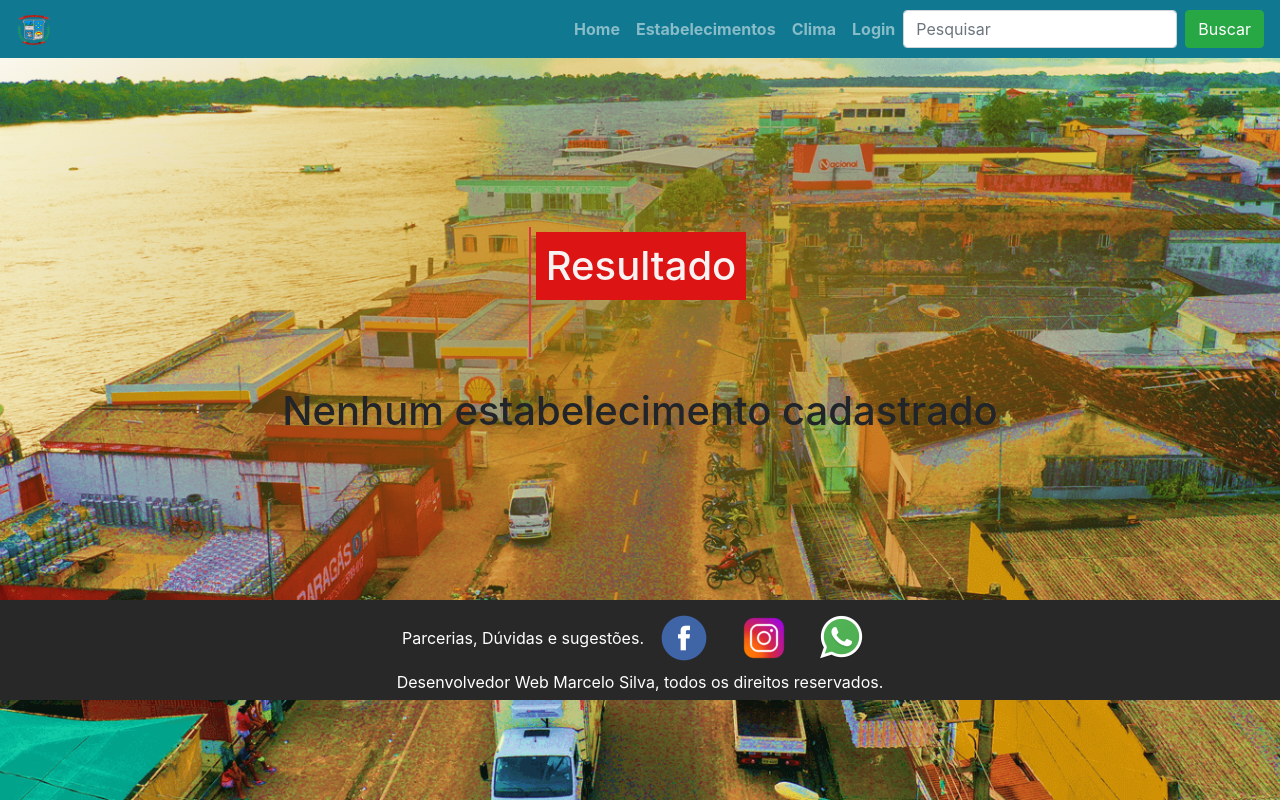
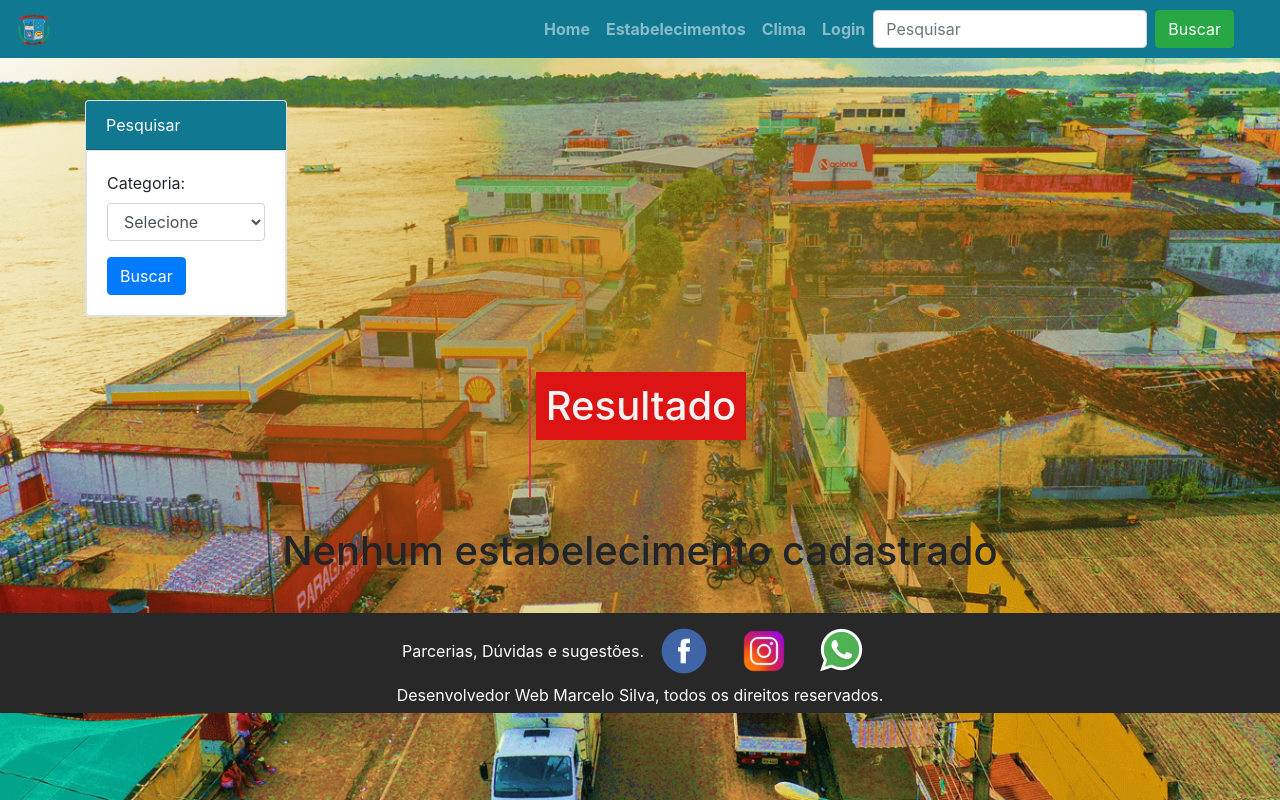
Before and after one commit to MarceloSilvaMoraes/conhecabreves, a PHP site: page /APIS/home/pesquisa in a window 1280 px wide. Run offline with PHP 8.4, Linux system fonts and the light colour scheme; data that the repository does not hold is empty.

Commit message:
inserindo a funcao pesquisar por categoria

```diff
--- a/assets/css/style_locais.css
+++ b/assets/css/style_locais.css
@@ -18,6 +18,31 @@
     position: relative;
 }
 
+
+/* .corpoEpesquisa {
+    display: flex;
+    align-items: center;
+    justify-content: space-between;
+} */
+
+
+/* #card {
+    position: fixed;
+    z-index: 9999999999999999999;
+    margin-top: 150px;
+    width: 200px;
+} */
+
+.card-body {
+    width: 200px;
+}
+
+.card-header {
+    width: 200px;
+    background: #107890!important;
+    color: white!important;
+}
+
 #container_column {
     width: 100%;
     min-height: 600px;
@@ -28,13 +53,21 @@
     justify-content: center;
 }
 
+.pesquisar {
+    display: flex;
+    justify-content: flex-start;
+    align-items: flex-start !important;
+    margin-top: 100px;
+    margin-bottom: -50px;
+    width: 100%;
+}
+
 .titulo {
-    position: relative;
     font-weight: bold;
-    margin-top: 100px;
     border-left: 2px solid #dc3545;
     padding: 5px;
     height: 130px;
+    margin-top: 100px;
 }
 
 .titulo h1 {
--- a/controllers/homeController.php
+++ b/controllers/homeController.php
@@ -12,22 +12,33 @@ class homeController extends controller
 		$dados['l'] = $l;
 
 
-		$parceiros = $parca->parceirosCadastrados();
-		$dados['parceiros'] = $parceiros;
+		// $parceiros = $parca->parceirosCadastrados();
+		// $dados['parceiros'] = $parceiros;
 
-		$quant = $local->dadosDeEstatistica();
+		// $quant = $local->dadosDeEstatistica();
 
 		$this->loadTemplate('home', $dados);
 	}
 	public function pesquisa()
 	{
 		$dados = array();
-		$busca = new Parceiros();
+		$buscar = new Locais();
 		if (isset($_GET['nome'])) {
 			$nome = addslashes($_GET['nome']);
-			$retornoBusca = $busca->buscar($nome);
+			$retornoBusca = $buscar->buscar($nome);
+		} else {
+			array();
 		}
+		if (!empty($_GET['categorias'])) {
+			$id_tipo = addslashes($_GET['categorias']);
+			$retornoBusca = $buscar->tipo_comercio($id_tipo);
+
+		}
+
+		$retornoCategorias = $buscar->tipo();
+
 		$dados['buscando'] = $retornoBusca;
+		$dados['categorias'] = $retornoCategorias;
 
 		$this->loadTemplate('pesquisa', $dados);
 	}
--- a/models/Locais.php
+++ b/models/Locais.php
@@ -17,6 +17,24 @@ class Locais extends model
         if ($sql->rowCount() > 0) {
             $sql = $sql->fetchAll();
             return $sql;
+        }
+    }
+    public function buscar($nome)
+    {
+        $sql = "SELECT *,
+        (select parceiros.img_parceiro from parceiros where parceiros.id_dados_comercio = dados_comercio.id
+         limit 1) as url,(select comercio_tipo.id_tipo from comercio_tipo
+         where comercio_tipo.id_tipo = dados_comercio.id_comercio) as comercio_tipo
+         FROM dados_comercio WHERE nome LIKE :nome";
+       $sql = $this->pdo->prepare($sql);
+       $sql->bindValue(":nome", '%'.$nome.'%');
+       $sql->execute();
+
+       if ($sql->rowCount() > 0) {
+           $sql = $sql->fetchAll();
+           return $sql;
+       }else{
+           return array();
        }
     }
     public function tipo()
@@ -50,6 +68,7 @@ class Locais extends model
         $sql->bindValue(":site", $site);
         $sql->execute();
     }
+
     public function inserir_comercio_recebido($id_tipo_comercio, $nome, $face, $wts, $insta, $maps, $site)
     {
         $sql = "INSERT INTO comercio_recebido SET id_tipo_comercio = :id_tipo_comercio, nome = :nome, facebook = :facebook, wts = :wts, instagram = :instagram, url_maps = :url_maps, site = :site";
@@ -144,16 +163,6 @@ class Locais extends model
             return $sql;
         }
     }
-    // public function update_comercio($id_comercio, $nome)
-    // {
-    //     $sql = "UPDATE comercio_tipo SET nome_tipo = :nome_tipo WHERE id_tipo = :id_tipo";
-    //     $sql = $this->pdo->prepare($sql);
-    //     $sql->bindValue(":nome_tipo", $nome);
-    //     $sql->bindValue(":id_tipo", $id_comercio);
-    //     $sql->execute();
-    // }
-
-
        public function update_comercio($id_comercio, $nome, $img)
     {
         $sql = $this->pdo->prepare("UPDATE comercio_tipo SET nome_tipo = :nome_tipo WHERE id_tipo = :id_tipo");
@@ -368,69 +377,6 @@ class Locais extends model
                     }
                 }
             }
-
         }
     }
-    public function dadosDeEstatistica()
-    {
-        // $sql = "SELECT *,(select comercio_tipo.nome_tipo from comercio_tipo where
-        // comercio_tipo.id_tipo = dados_comercio.id_comercio) as cat FROM dados_comercio WHERE id_comercio = id_comercio";
-        // $sql = $this->pdo->query($sql);
-        // if ($sql->rowCount() > 0) {
-        //     $sql = $sql->fetchAll();
-        //     $quant = $sql;
-        //     $q = count($quant);
-        //     foreach ($sql as $item) {
-        //         if (!empty($item['facebook']) && $item['facebook'] != "null") {
-        //             if ($item['cat'] == "Novo") {
-        //                 echo count($item['facebook']) . "<br>";
-        //                 $d = count($item['facebook']);
-        //                 for ($d = $d; $d <= $q; $d++) {
-        //                     print_r(count($item['facebook']));
-        //                 }
-        //             }
-        //         }
-        //     }
-        // }
-
-        //         $sql = "SELECT dados_comercio.*, comercio_tipo.* FROM dados_comercio INNER JOIN
-        //          comercio_tipo ON dados_comercio.id_comercio = comercio_tipo.id_tipo where id_comercio = id_tipo";
-        //         $sql = $this->pdo->query($sql);
-        //         if ($sql->rowCount() > 0) {
-        //             $sql = $sql->fetchAll();
-        //             $var = 0;
-        //             foreach ($sql as $item) {
-        //                 if (!empty($item['site']) && $item['site'] != "null") {
-        //                     if ($item['id_comercio'] == $item['id_tipo']) {
-        //                         if ($item['nome_tipo'] == "Novo") {
-        //                          $d = count($item['site']);
-        //                          echo  $var += $d;
-        //                     }
-        //                 }
-        //                 }
-        //             }
-        //         }
-        //     }
-        // }
-
-        // SELECT *, count(facebook) as facebook, count(instagram) as instagram, count(wts) as wts, count(site) as site, (select comercio_tipo.id_tipo from comercio_tipo where
-        // comercio_tipo.id_tipo = dados_comercio.id_comercio) FROM dados_comercio WHERE id_comercio = id_comercio GROUP BY facebook, instagram
-        $sql = "SELECT *, count(facebook), count(instagram), count(wts), count(site), count(url_maps),
-        (select comercio_tipo.id_tipo from comercio_tipo where
-         comercio_tipo.id_tipo = dados_comercio.id_comercio) as t FROM dados_comercio WHERE id_comercio = id_comercio";
-        $sql = $this->pdo->query($sql);
-        if ($sql->rowCount() > 0) {
-            $sql = $sql->fetchAll();
-            //    $sql = $sql['t'];
-            // print_r($sql);
 }
-        //         $sql = "SELECT dados_comercio.*, comercio_tipo.* FROM dados_comercio
-        //         INNER JOIN comercio_tipo ON dados_comercio.id_comercio = comercio_tipo.id_tipo where id_comercio = id_tipo";
-        //         $sql = $this->pdo->query($sql);
-        //         if ($sql->rowCount() > 0) {
-        //             $sql = $sql->fetchAll();
-        //             //    $sql = $sql['t'];
-        //             print_r($sql);
-        //         }
-    }
-}
--- a/views/pesquisa.php
+++ b/views/pesquisa.php
@@ -3,17 +3,35 @@
 </div>
 <div class="local_corpo">
     <div class="container" id="container_column">
-        <div class='titulo'>
-
-                  <h1>Resultado</h1>
+        <div class='pesquisar'>
+            <div class="card card-default" >
+                <div class="card-header">Pesquisar</div>
+                <div class="card card-body">
+                    <form method="GET">
+                        <div class="form-group">
+                            <label for="categorias">Categoria:</label>
+                            <select name="categorias" class="form-control">
+                                <option value="">Selecione</option>
+                                <?php foreach ($categorias as $cat) : ?>
+                                    <option value="<?= $cat['id_tipo'] ?>"><?= $cat['nome_tipo'] ?></option>
+                                <?php endforeach; ?>
+                            </select>
+                        </div>
+                        <button class="btn btn-primary" value="">Buscar</button>
+                    </form>
+                </div>
+            </div>
 
         </div>
+        <div class='titulo'>
+            <h1>Resultado</h1>
+        </div>
+        <div class="corpoEpesquisa">
             <div class="locales">
+
                 <?php
                 if (isset($buscando)) :
                     foreach ($buscando as $data) :
-
-                        // print_r($data);
                 ?>
                         <div class="locale" id="locale<?php echo $data['id'] ?>">
                             <div class="localeInt">
@@ -26,7 +44,6 @@
                                             <?php echo $data['nome'] ?>
                                         </div>
                                     <?php endif; ?>
-
                                 </div>
                                 <?php if ($data['parceiro'] === 0 || empty($data['parceiro'])) : ?>
                                     <div style="display: none" class="parceiro"></div>
@@ -78,5 +95,6 @@
             </div>
         </div>
     </div>
+</div>
 <script data-ad-client="ca-pub-6479601410776276" async src="https://pagead2.googlesyndication.com/pagead/js/adsbygoogle.js"></script>
 </body>
--- a/views/tamplate.php
+++ b/views/tamplate.php
@@ -60,7 +60,7 @@
 							Login
 						</a>
 					</li>
-					<form class="form-inline" method="GET" action="<?php echo BASE_URL ?>home/pesquisa">
+					<form class="form-inline" method="GET" action="<?php echo BASE_URL ?>home/pesquisa" style="margin-right: 30px;">
 							<input class="form-control mr-lg-2" name="nome" type="Pesquisar" placeholder="Pesquisar" aria-label="Search">
 							<button class="btn btn-success my-4 my-sm-0" type="submit">Buscar</button>
 					</form>
```
Also changed, not shown: models/Parceiros.php (+13 -38 lines), models/Pesquisar.php (added). Lines whose indentation alone changed are shown as unchanged.
